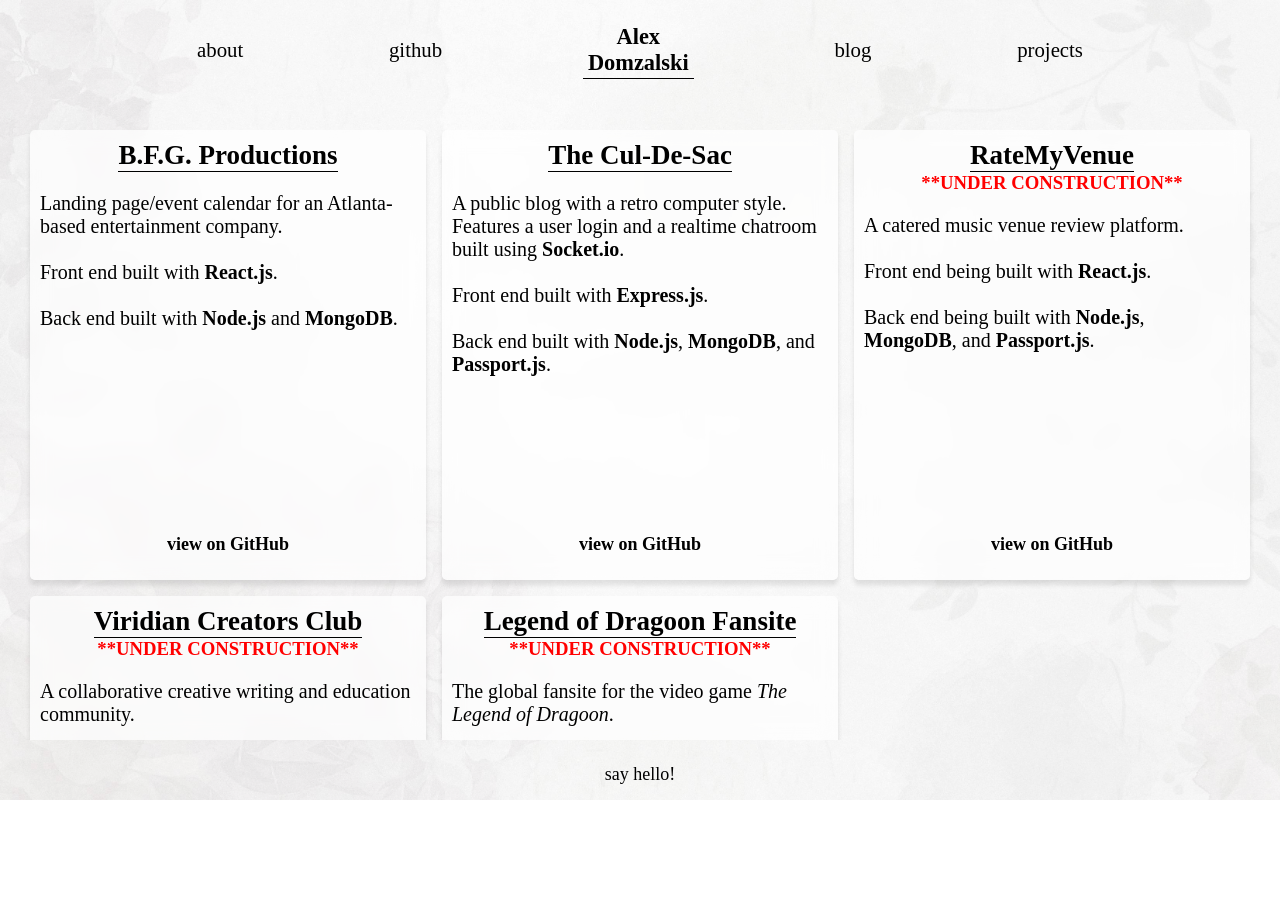
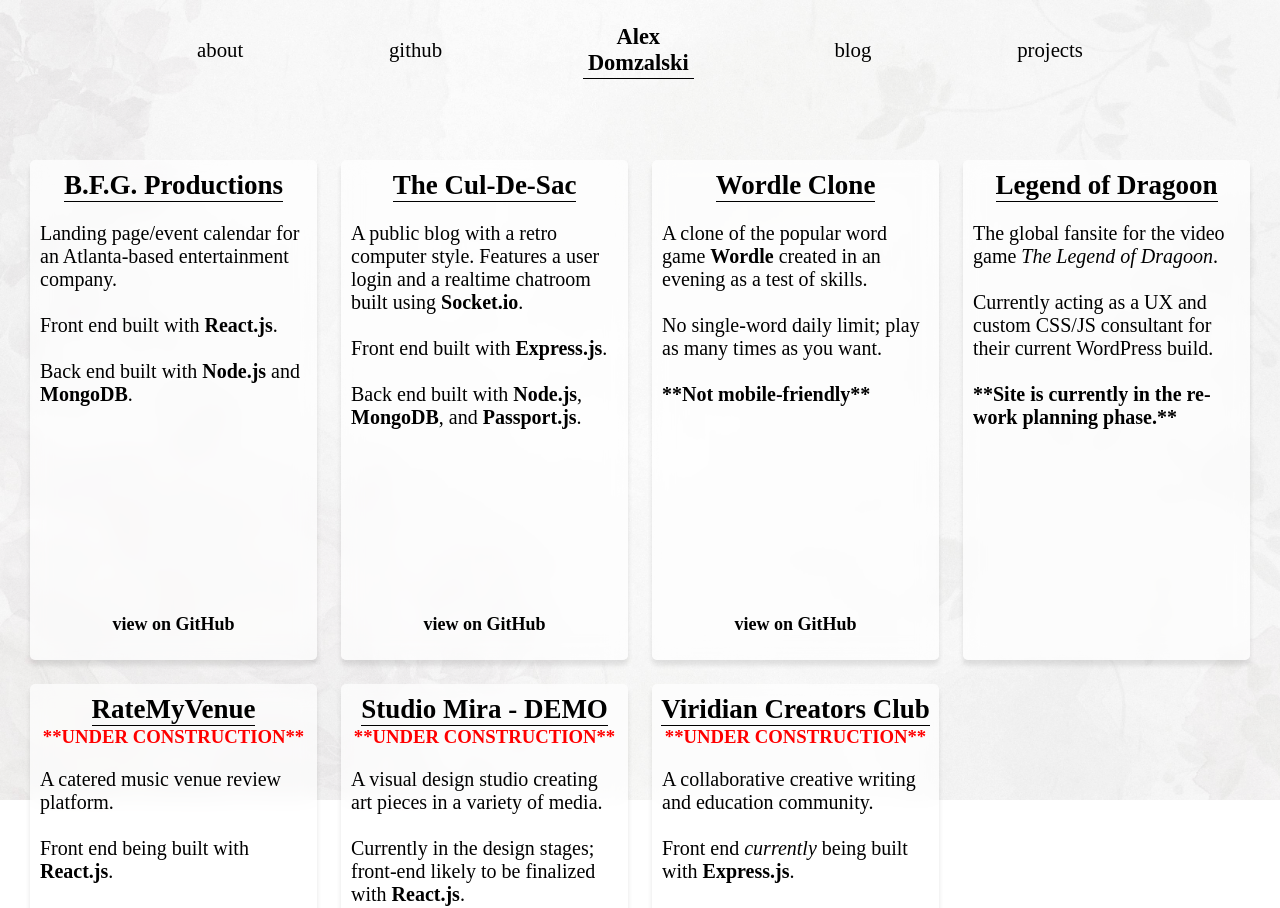
Before and after one commit to domzalex/portfolio-website-react, a React (Create React App) app: page /Projects in a window 1280 px wide. Shown: the top 908 px of the page. Before the commit the page ends 800 px from the top, so only its background shows below. Built offline with nearby package versions, Linux system fonts and the light colour scheme.

Commit message:
subtle style changes/proj modified

```diff
--- a/src/App.css
+++ b/src/App.css
@@ -12,14 +12,15 @@
 @import url('https://fonts.googleapis.com/css2?family=Shippori+Mincho+B1:wght@400;500;600;700;800&display=swap');
 
 body {
-  height: 100vh;
+  height: auto;
   font-family: 'Shippori Mincho B1', serif;
+  overflow-y: scroll;
 }
 body::before {
   content: '';
   background: url("bg.jpg");
   background-size: cover;
-  position: absolute;
+  position: fixed;
   top: 0px;
   right: 0px;
   bottom: 0px;
@@ -29,10 +30,13 @@
 }
 .main-container {
   width: 100%;
-  height: 100vh;
+  min-height: 100vh;
   text-align: center;
   position: relative;
 }
+/* .footer-div {
+  position:relative;
+} */
 
 
 /* ############################### */
@@ -195,17 +199,16 @@
 
 .project-content {
   display: flex;
-  padding: 30px;
-  height: 80vh;
+  padding: 60px 30px 100px 30px;
+  height: auto;
   flex-direction: column;
   justify-content: start;
   align-items: center;
-  overflow: scroll;
 }
 .projects-list {
   display: grid;
-  grid-template-columns: auto auto auto;
-  grid-gap: 1rem;
+  grid-template-columns: repeat(4, 1fr);
+  grid-gap: 1.5rem;
   margin: auto;
 }
 .project {
@@ -214,18 +217,17 @@
   align-items: center;
   position: relative;
   width: auto;
-  height: 450px;
+  height: 500px;
   background-color: rgba(255,255,255,0.7);
   backdrop-filter: blur(10px);
   border-radius: 5px;
   box-shadow: 0px 5px 5px rgba(0,0,0,0.10);
   backface-visibility: hidden;
-  transition: all 0.2s ease;
+  transition: all 0.3s ease;
 }
 .project:hover {
-  transform: scale(1.05);
-  backdrop-filter: blur(15px);
-  box-shadow: 0px 5px 25px rgba(0,0,0,0.05);
+  transform: scale(1.03);
+  box-shadow: 0px 5px 10px rgba(0,0,0,0.1);
 
 }
 .project-name {
--- a/src/Projects.js
+++ b/src/Projects.js
@@ -7,7 +7,7 @@
       <div className="project-content">
         <div className="projects-list">
           <div className="project">
-            <a href="http://www.bfgbandatl.com" rel="noreferrer" target="_blank"><h2 className="project-name">B.F.G. Productions</h2></a>
+            <a href="https://www.bfgproductionsatl.com" rel="noreferrer" target="_blank"><h2 className="project-name">B.F.G. Productions</h2></a>
             <p className="project-text">Landing page/event calendar for an Atlanta-based entertainment company.<br></br><br></br>Front end built with <b>React.js</b>.<br></br><br></br>Back end built with <b>Node.js</b> and <b>MongoDB</b>.</p>
             <div className="project-links">
             <a href="https://github.com/domzalex/gda-website-react" rel="noreferrer" target="_blank">view on GitHub</a>
@@ -21,39 +21,42 @@
             </div>
           </div>
           <div className="project">
+            <a href="https://domzalex.github.io/wordle-clone/" rel="noreferrer" target="_blank"><h2 className="project-name">Wordle Clone</h2></a>
+            <p className="project-text">A clone of the popular word game <b>Wordle</b> created in an evening as a test of skills.<br></br><br></br>No single-word daily limit; play as many times as you want.<br></br><br></br><b>**Not mobile-friendly**</b></p>
+            <div className="project-links">
+            <a href="https://github.com/domzalex/wordle-clone" rel="noreferrer" target="_blank">view on GitHub</a>
+            </div>
+          </div>
+          <div className="project">
+            <a href="https://legendofdragoon.org" rel="noreferrer" target="_blank"><h2 className="project-name">Legend of Dragoon</h2></a>
+            <p className="project-text">The global fansite for the video game <i>The Legend of Dragoon</i>.<br></br><br></br>Currently acting as a UX and custom CSS/JS consultant for their current WordPress build.<br></br><br></br><b>**Site is currently in the re-work planning phase.**</b></p>
+            <div className="project-links">
+            </div>
+          </div>
+          <div className="project">
             <a href="https://github.com/domzalex/rate-my-venue-atl" rel="noreferrer" target="_blank"><h2 className="project-name">RateMyVenue</h2></a>
             <h3>**UNDER CONSTRUCTION**</h3>
-            <p className="project-text">A catered music venue review platform.<br></br><br></br>Front end being built with <b>React.js</b>.<br></br><br></br>Back end being built with <b>Node.js</b>, <b>MongoDB</b>, and <b>Passport.js</b>.</p>
+            <p className="project-text">A catered music venue review platform.<br></br><br></br>Front end being built with <b>React.js</b>.<br></br><br></br>Back end being built with <b>Node.js</b>, <b>MongoDB</b>, and <b>Passport.js</b>.<br></br><br></br><b>**Not desktop-friendly**</b></p>
             <div className="project-links">
             <a href="https://github.com/domzalex/rate-my-venue-atl" rel="noreferrer" target="_blank">view on GitHub</a>
             </div>
           </div>
           <div className="project">
+            <a href="https://domzalex.github.io/studio-mira/" rel="noreferrer" target="_blank"><h2 className="project-name">Studio Mira - DEMO</h2></a>
+            <h3>**UNDER CONSTRUCTION**</h3>
+            <p className="project-text">A visual design studio creating art pieces in a variety of media.<br></br><br></br>Currently in the design stages; front-end likely to be finalized with <b>React.js</b>.<br></br><br></br><b>**Not mobile-friendly**</b></p>
+            <div className="project-links">
+            <a href="https://github.com/domzalex/studio-mira" rel="noreferrer" target="_blank">view on GitHub</a>
+            </div>
+          </div>
+          <div className="project">
             <a href="https://github.com/domzalex/viridian-creators-club" rel="noreferrer" target="_blank"><h2 className="project-name">Viridian Creators Club</h2></a>
             <h3>**UNDER CONSTRUCTION**</h3>
-            <p className="project-text">A collaborative creative writing and education community.<br></br><br></br>Front end <i>currently</i> being built with <b>Express.js</b>.<br></br><br></br>Back end being built with <b>Node.js</b>, <b>MongoDB</b>, and <b>Passport.js</b>.</p>
+            <p className="project-text">A collaborative creative writing and education community.<br></br><br></br>Front end <i>currently</i> being built with <b>Express.js</b>.<br></br><br></br>Back end being built with <b>Node.js</b>, <b>MongoDB</b>, and <b>Passport.js</b>.<br></br><br></br><b>**Not desktop-friendly**</b></p>
             <div className="project-links">
             <a href="https://github.com/domzalex/viridian-creators-club" rel="noreferrer" target="_blank">view on GitHub</a>
             </div>
           </div>
-          <div className="project">
-            <a href="https://legendofdragoon.org" rel="noreferrer" target="_blank"><h2 className="project-name">Legend of Dragoon Fansite</h2></a>
-            <h3>**UNDER CONSTRUCTION**</h3>
-            <p className="project-text">The global fansite for the video game <i>The Legend of Dragoon</i>.<br></br><br></br>Site is currently built using a CMS, but is being re-worked with a modern development stack.<br></br><br></br>**Site is currently in the re-work planning phase.**</p>
-            <div className="project-links">
-            {/* <a href="https://github.com/domzalex/viridian-creators-club" rel="noreferrer" target="_blank">GitHub</a> */}
-            </div>
-          </div>
-          {/* <div className="project">
-            <img className="project-img" src="https://i.ibb.co/PtFFHpS/skeleton.png" alt=""></img>
-            <h2 className="project-name">Skeleton Gauntlet</h2>
-            <p className="project-text">My first JavaScript project. A short, turn-based RPG-style game. Completely vanilla JS. All graphics created by me.
-          </p>
-            <div className="project-links">
-            <a href="https://domzalex.github.io/skeleton-gauntlet/" rel="noreferrer" target="_blank">Live Site</a>
-            <a href="https://github.com/domzalex/skeleton-gauntlet" rel="noreferrer" target="_blank">GitHub</a>
-            </div>
-          </div> */}
         </div>
       </div>
     </div>
```
